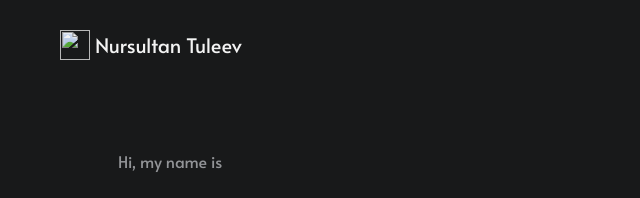
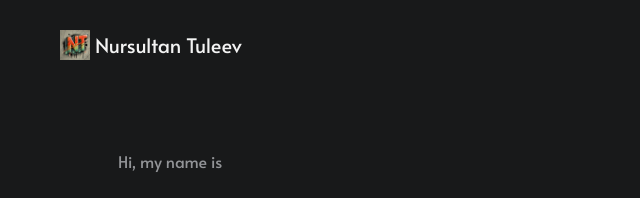
Before and after one commit to txleev/txleev.github.io, a plain HTML site: page index.html in a window 1280 px wide. Shown: the top 198 px of the page, 0-640 px from the left. Drawn offline with Linux system fonts and the light colour scheme.

Commit message:
fix: graffiti.png

```diff
--- a/index.html
+++ b/index.html
@@ -6,7 +6,7 @@
 <meta name="viewport" content="width=device-width, initial-scale=1.0">
 <meta http-equiv="X-UA-Compatible" content="ie=edge">
 <meta http-equiv="Accept-CH" content="DPR, Viewport-Width, Width">
-<link rel="icon" href=/graffiti.png type="image/gif">
+<link rel="icon" href=media/graffiti.png type="image/gif">
 
 
 <link rel="preconnect" href="https://fonts.googleapis.com">
@@ -176,7 +176,7 @@ Nursultan Tuleev
 
             <a class="navbar-brand primary-font text-wrap" href="/">
 
-                <img src="/graffiti.png" width="30" height="30"
+                <img src="media/graffiti.png" width="30" height="30"
                     class="d-inline-block align-top">
                 Nursultan Tuleev
 
@@ -1820,7 +1820,7 @@ Nursultan Tuleev
 
                 <div class="pb-2">
                     <a href="https://txleev.github.io/" title="Nursultan Tuleev">
-                        <img alt="Footer logo" src="/graffiti.png"
+                        <img alt="Footer logo" src="media/graffiti.png"
                             height="40px" width="40px">
                     </a>
                 </div>
```
Also changed, not shown: 404.html (+3 -3 lines), categories/index.html (+3 -3 lines), tags/index.html (+3 -3 lines).
